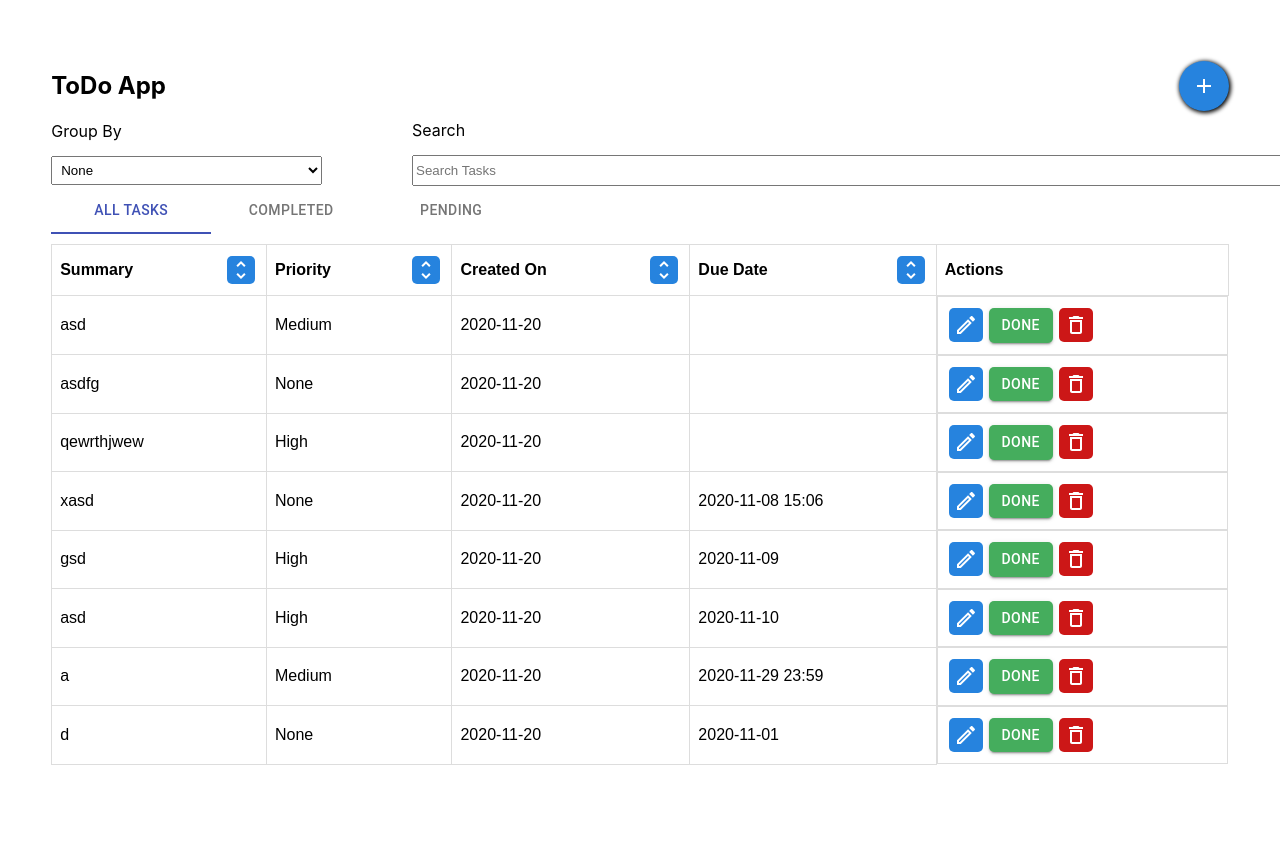
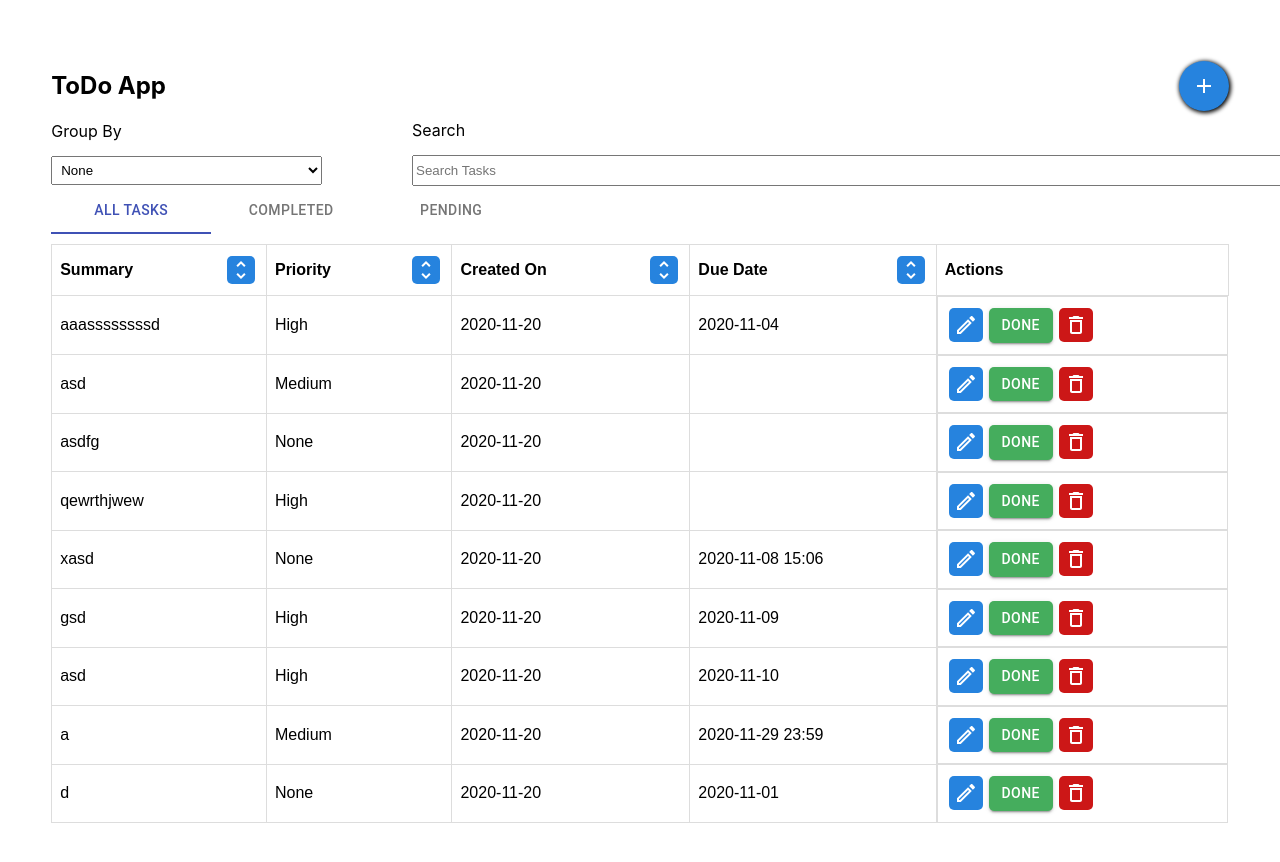
Before and after one commit to jyotsana-khaparde/maxxton-todo-frontend, a React (Create React App) app in the folder maxxton-todo-frontend/: page / in a window 1280 px wide. Shown: the top 862 px of the page. Before the commit the page ends 816 px from the top, so only its background shows below. Built offline with nearby package versions, Linux system fonts and the light colour scheme; data requests are answered from the project's data file.

Commit message:
changed isDescriptionError default state

```diff
--- a/maxxton-todo-frontend/db.json
+++ b/maxxton-todo-frontend/db.json
@@ -79,6 +79,16 @@
       "DueDate": null,
       "DueTime": "",
       "Priority": "Medium"
+    },
+    {
+      "id": "c903f5ca-1b20-4148-8657-e76e2702ba31",
+      "CurrentState": "Pending",
+      "Title": "aaassssssssd",
+      "Description": "",
+      "CreatedAt": "2020-11-20T18:16:35.195Z",
+      "DueDate": "2020-11-04",
+      "DueTime": "",
+      "Priority": "High"
     }
   ]
 }
--- a/maxxton-todo-frontend/src/components/add-task-form.js
+++ b/maxxton-todo-frontend/src/components/add-task-form.js
@@ -15,7 +15,7 @@ class TaskModal extends Component {
             priority: props.taskDataObject && props.taskDataObject.Priority || '',
             dueTime: props.taskDataObject && props.taskDataObject.DueTime || '',
             isTitleError: true,
-            isDescriptionError: true
+            isDescriptionError: false
         }
     }
 
```
